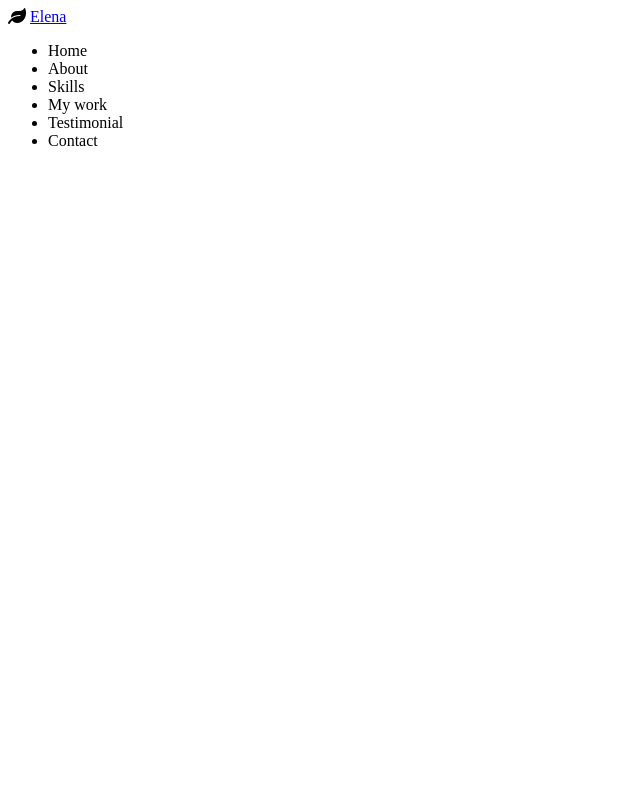
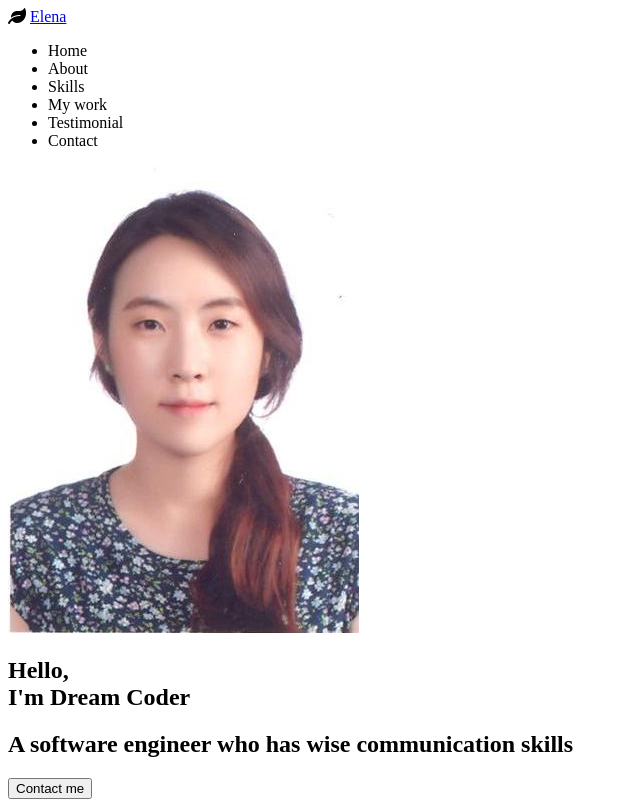
Before and after one commit to Elenapark/Portfolio, a plain HTML site: page index.html in a window 1280 px wide. Shown: the whole page, without its empty margins (0-640 px from the left). Drawn offline with Linux system fonts and the light colour scheme.

Commit message:
HTML: Home

```diff
--- a/index.html
+++ b/index.html
@@ -15,6 +15,7 @@
     <script src="./main.js" defer></script>
 </head>
 <body>
+<!-- Navbar-->
 <nav id="navbar">
     <div class="navbar__logo">
         <i class="fas fa-leaf"></i>
@@ -30,6 +31,15 @@
     </ul>
 
 </nav>
+
+<!-- Home-->
+<section id="home">
+    <img src="imgs/profile.png" alt="Elena's profile photo" class="home__avatar"/>
+    <h1 class="home__title">Hello,<br>I'm Dream Coder</h1>
+    <h2 class="home__description">A software engineer who has wise communication skills</h2>
+    <button class="home__contact">Contact me</button>
+</section>
+<!--About-->
 <section id="about"></section>
 <section id="skills"></section>
 <section id="work"></section>
```
Also changed, not shown: imgs/profile.png (added).
